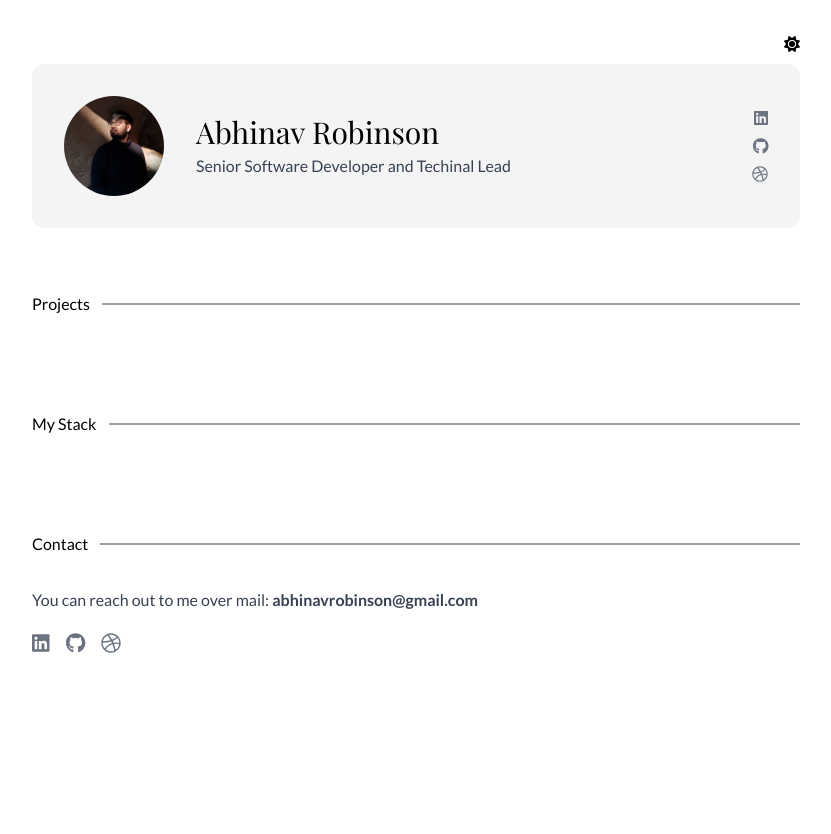
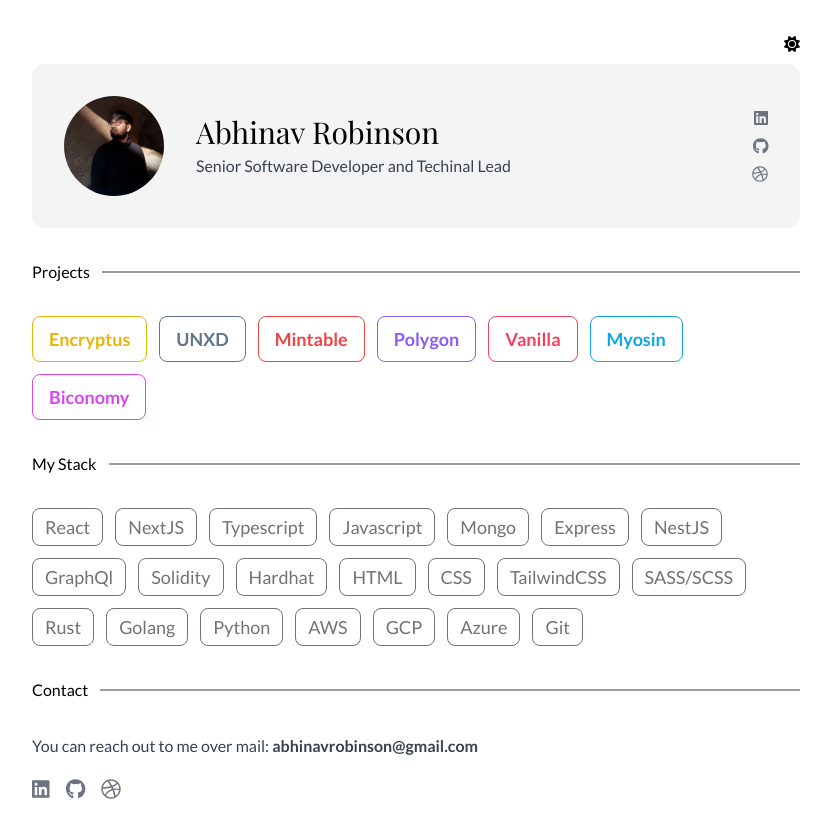
Before and after one commit to AbhinavRobinson/minimal-portfolio, a Next.js app: page / in a window 1280 px wide. Shown: the whole page, without its empty margins (224-1055 px from the left). Before the commit the page ends 800 px from the top, so only its background shows below. Built offline with nearby package versions, Linux system fonts and the light colour scheme; a web font is replaced by a local one.

Commit message:
📚 add stack and projects

```diff
--- a/components/Contact.tsx
+++ b/components/Contact.tsx
@@ -6,15 +6,18 @@ import {
 import { FontAwesomeIcon } from "@fortawesome/react-fontawesome";
 import { Divider } from "./Divider";
 
-export const Contact = () => {
+export default function Contact() {
   return (
     <>
       <Divider title="Contact" />
       <p className="max-w-3xl w-full">
         You can reach out to me over mail:{" "}
-        <b className="dark:text-white cursor-pointer">
+        <a
+          href="mailto:abhinavrobinson@gmail.com"
+          className="font-bold dark:text-white cursor-pointer"
+        >
           abhinavrobinson@gmail.com
-        </b>
+        </a>
       </p>
       <ul className="hs pt-4 justify-start max-w-3xl w-full gap-4 text-gray-500 select-none text-xl">
         <li className="hover:text-sky-500 cursor-pointer">
@@ -47,4 +50,4 @@ export const Contact = () => {
       </ul>
     </>
   );
-};
+}
--- a/components/Divider.tsx
+++ b/components/Divider.tsx
@@ -2,7 +2,7 @@ import { FC } from "react";
 
 export const Divider: FC<{ title: string }> = ({ title }) => {
   return (
-    <div className="overflow-x-hidden w-full max-w-3xl pb-4 pt-16">
+    <div className="overflow-x-hidden w-full max-w-3xl pb-4 pt-8">
       <div className="divider text-bold max-w-max mx-0 text-left relative mb-4 md:w-max">
         {title}
       </div>
--- /dev/null
+++ b/components/Projects.tsx
@@ -0,0 +1,64 @@
+import { Divider } from "./Divider";
+
+const Projects = () => {
+  const projects = [
+    {
+      title: "encryptus",
+      link: "https://encryptus.io",
+      css: "text-yellow-500 border-yellow-500 hover:bg-yellow-500",
+    },
+    {
+      title: "UNXD",
+      link: "https://unxd.com",
+      css: "text-slate-500 border-slate-500 hover:bg-slate-500",
+    },
+    {
+      title: "Mintable",
+      link: "https://mintable.com",
+      css: "text-red-500 border-red-500 hover:bg-red-500",
+    },
+    {
+      title: "Polygon",
+      link: "https://polygon.technology",
+      css: "text-violet-500 border-violet-500 hover:bg-violet-500",
+    },
+    {
+      title: "vanilla",
+      link: "https://vanilla.network",
+      css: `text-rose-500 border-rose-500 hover:bg-rose-500`,
+    },
+    {
+      title: "myosin",
+      link: "https://myosin.xyz",
+      css: "text-sky-500 border-sky-500 hover:bg-sky-500",
+    },
+    {
+      title: "Biconomy",
+      link: "https://www.biconomy.com",
+      css: "text-fuchsia-500 border-fuchsia-500 hover:bg-fuchsia-500",
+    },
+  ];
+
+  return (
+    <div className="max-w-3xl w-full">
+      <Divider title="Projects" />
+      <ul className="flex flex-row flex-wrap items-start justify-start gap-3 select-none">
+        {projects.map((v) => (
+          <li
+            key={v.title}
+            className={
+              "duration-100 px-4 py-2 border rounded-lg text-lg font-bold cursor-pointer capitalize hover:text-white " +
+              v.css
+            }
+          >
+            <a href={v.link} target="_blank" rel="noopener noreferrer">
+              {v.title}
+            </a>
+          </li>
+        ))}
+      </ul>
+    </div>
+  );
+};
+
+export default Projects;
--- /dev/null
+++ b/components/Stack.tsx
@@ -0,0 +1,45 @@
+import { Divider } from "./Divider";
+
+const Stack = () => {
+  const stack = [
+    "React",
+    "NextJS",
+    "Typescript",
+    "Javascript",
+    "Mongo",
+    "Express",
+    "NestJS",
+    "GraphQl",
+    "Solidity",
+    "Hardhat",
+    "HTML",
+    "CSS",
+    "TailwindCSS",
+    "SASS/SCSS",
+    "Rust",
+    "Golang",
+    "Python",
+    "AWS",
+    "GCP",
+    "Azure",
+    "Git",
+  ];
+
+  return (
+    <div className="max-w-3xl w-full">
+      <Divider title="My Stack" />
+      <ul className="flex flex-row flex-wrap items-start justify-start gap-3 select-none">
+        {stack.map((v) => (
+          <li
+            className="duration-100 px-3 py-1 border border-zinc-500 hover:dark:border-zinc-300 hover:border-zinc-900 text-zinc-500 hover:dark:text-zinc-900 hover:text-zinc-100 rounded-lg text-lg cursor-pointer hover:bg-zinc-900 hover:dark:bg-zinc-300"
+            key={v}
+          >
+            {v}
+          </li>
+        ))}
+      </ul>
+    </div>
+  );
+};
+
+export default Stack;
--- a/pages/index.tsx
+++ b/pages/index.tsx
@@ -1,14 +1,15 @@
 import { NextPage } from "next";
-import { Divider } from "../components/Divider";
 import Header from "../components/header";
-import { Contact } from "../components/Contact";
+import Contact from "../components/Contact";
+import Stack from "../components/Stack";
+import Projects from "../components/Projects";
 
 const Home: NextPage = () => {
   return (
     <main>
       <Header />
-      <Divider title="Projects" />
-      <Divider title="My Stack" />
+      <Projects />
+      <Stack />
       <Contact />
     </main>
   );
--- a/styles/globals.scss
+++ b/styles/globals.scss
@@ -5,7 +5,7 @@
 @tailwind components;
 @tailwind utilities;
 
-$t-speed: 750ms;
+$t-speed: 500ms;
 
 html,
 body {
```
